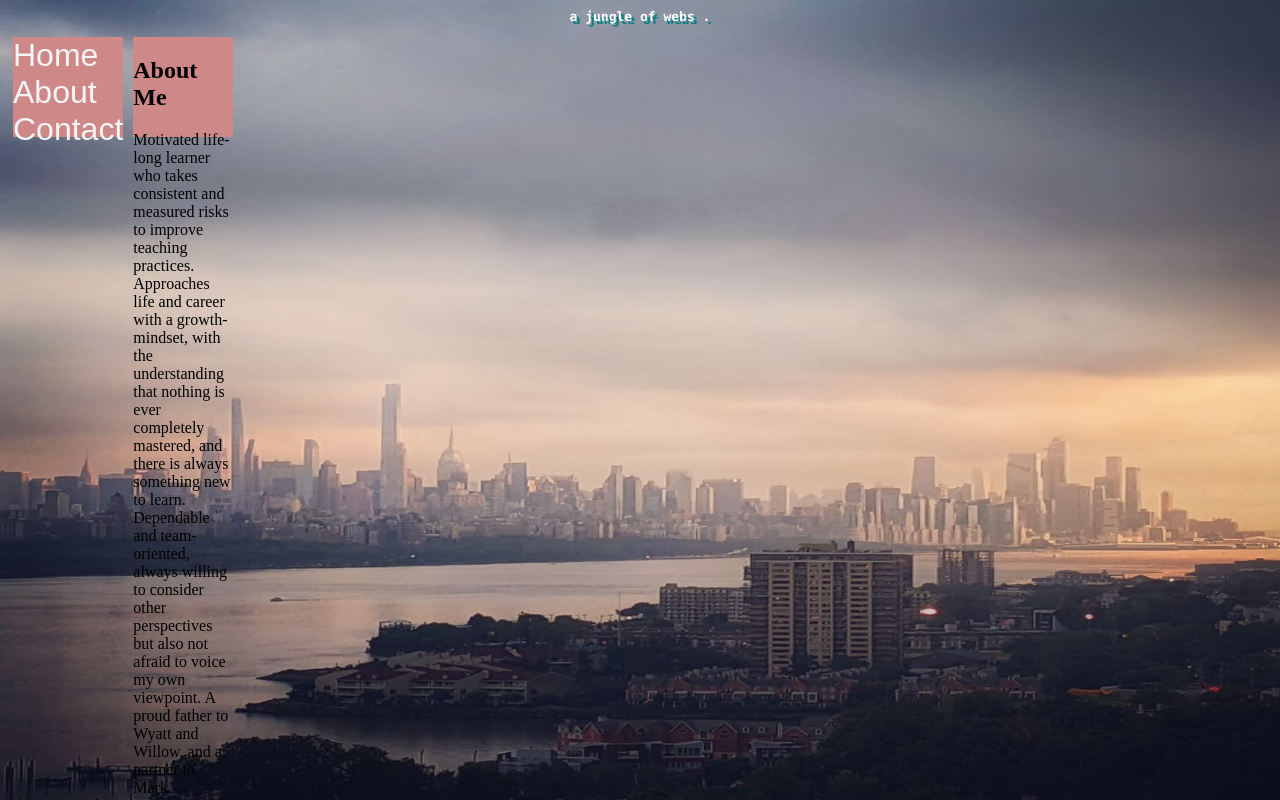
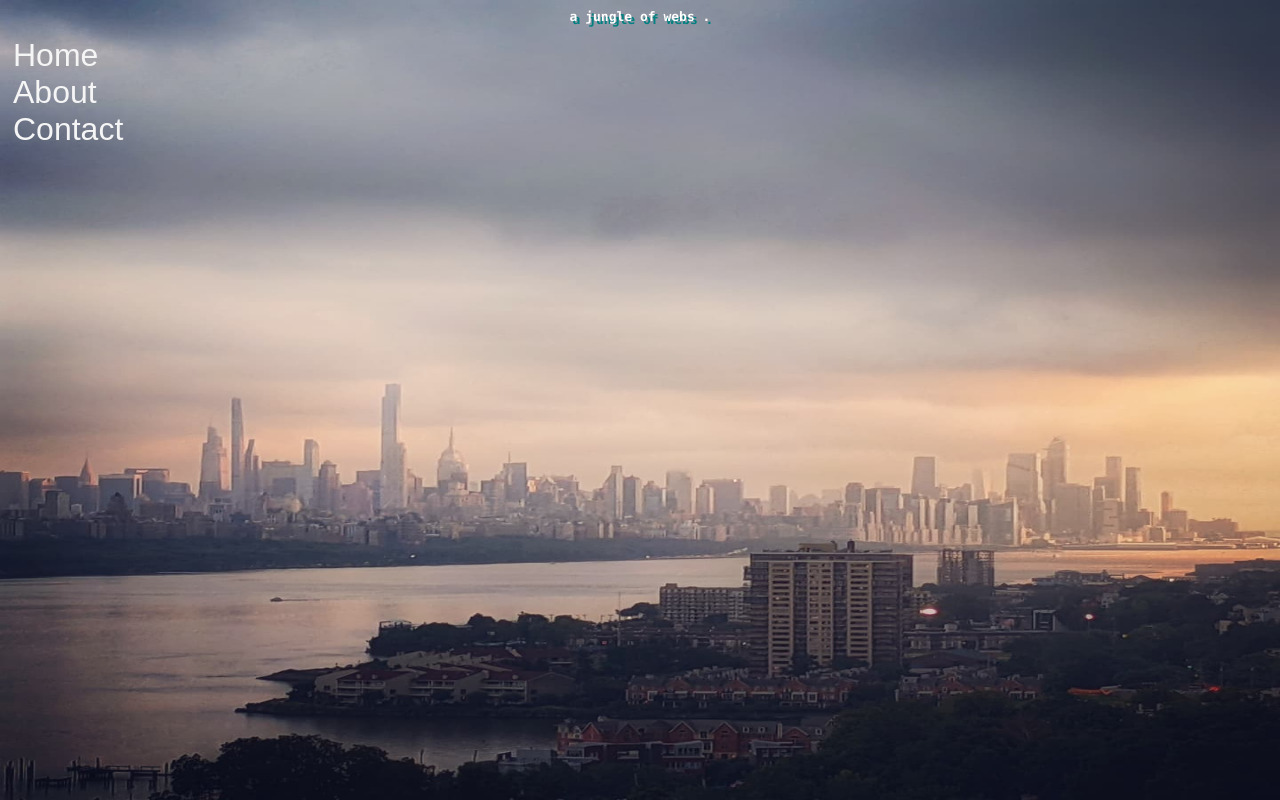
Before and after one commit to pbnjcub/a-jungle-of-webs, a plain HTML site: page index.html in a window 1280 px wide. Both pictures are taken after a click on the link "About". Drawn offline with Linux system fonts and the light colour scheme.

Commit message:
Made text disappear

```diff
--- a/index.html
+++ b/index.html
@@ -12,7 +12,7 @@
                     <a class="nav" href="#home">Home</a>
                 </div>
                 <div>
-                    <a class="nav" href="#about">About</a>
+                    <a class="nav" href="javascript:void(0);" onclick="reveal(id);">About</a>
                 </div>
                 <div>
                     <a class="nav" href="#contact">Contact</a>
--- a/script.js
+++ b/script.js
@@ -1,7 +1,4 @@
-const jumplinks = document.querySelectorAll("a[href^='#']");
-
-jumplinks.forEach(link => {
-    link.addEventListener('click', event => {
-        event.preventDefault();
-    });
-});
+function reveal(id) {
+    var el=document.getElementById(id);
+    el.style.display = 'block';
+}
--- a/style.css
+++ b/style.css
@@ -20,8 +20,7 @@ h1 {
   }
 
 .topnav  {
-    background: #ce8888;
-    flex-basis: 100px;
+    flex-basis: 300px;
     height: 100px;
     margin: 5px;
   }
@@ -32,16 +31,30 @@ h1 {
     font-family:Arial, Helvetica, sans-serif;
 }
 
+.content {
+    flex-basis: 300vh;
+    height: 100%;
+    margin-left: 50px;
+    margin-right: 50px;
+    text-align: justify;
+}
 
+#aboutMe {
+    display: none;
+    font-family:Arial, Helvetica, sans-serif;
+    color:whitesmoke;
+    font-size: large;
+    text-transform: uppercase;
+    letter-spacing: 3px;
+    font-weight: 400;
+}
 
-
-
-
-.content {
-    background: #ce8888;
-    flex-basis: 100px;
-    height: 100px;
-    margin: 5px;
+#aboutMessage {
+    display: none;
+    font-family: 'Arial';
+    color:whitesmoke;
+    font-size: smaller;
+    line-height: 25px;
 }
 
 a:link {
```
